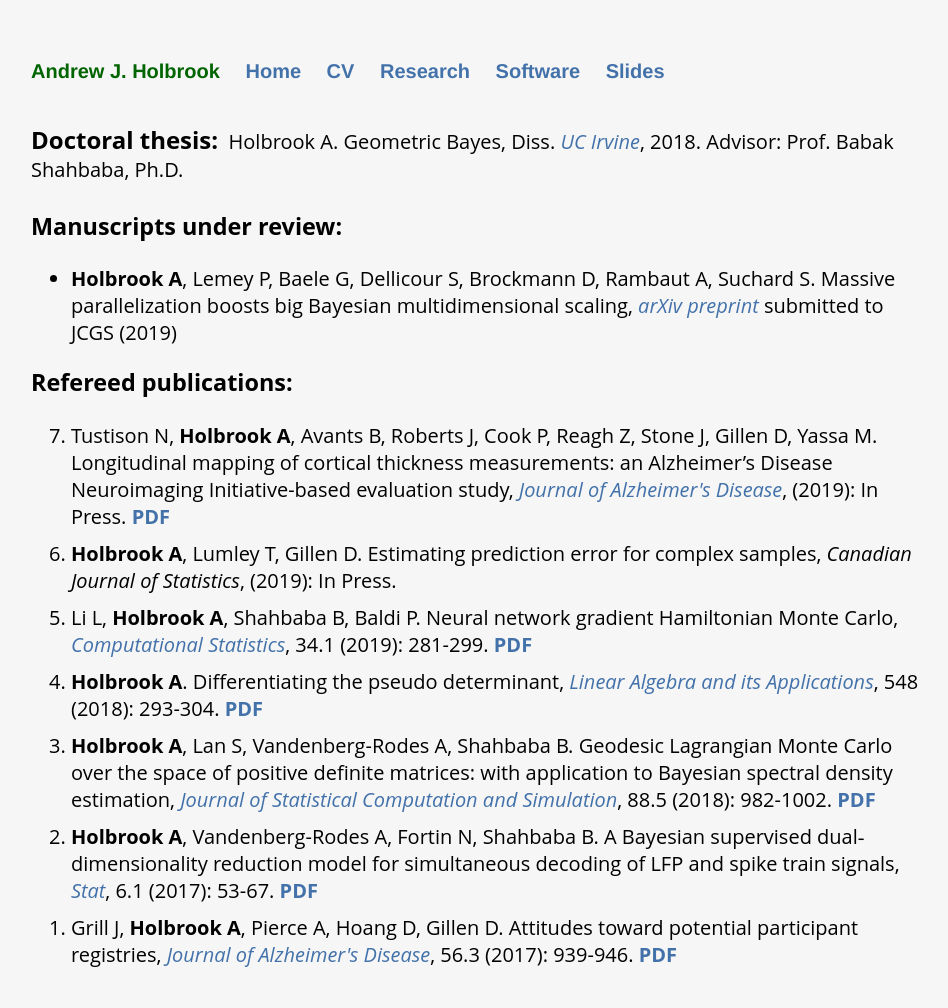
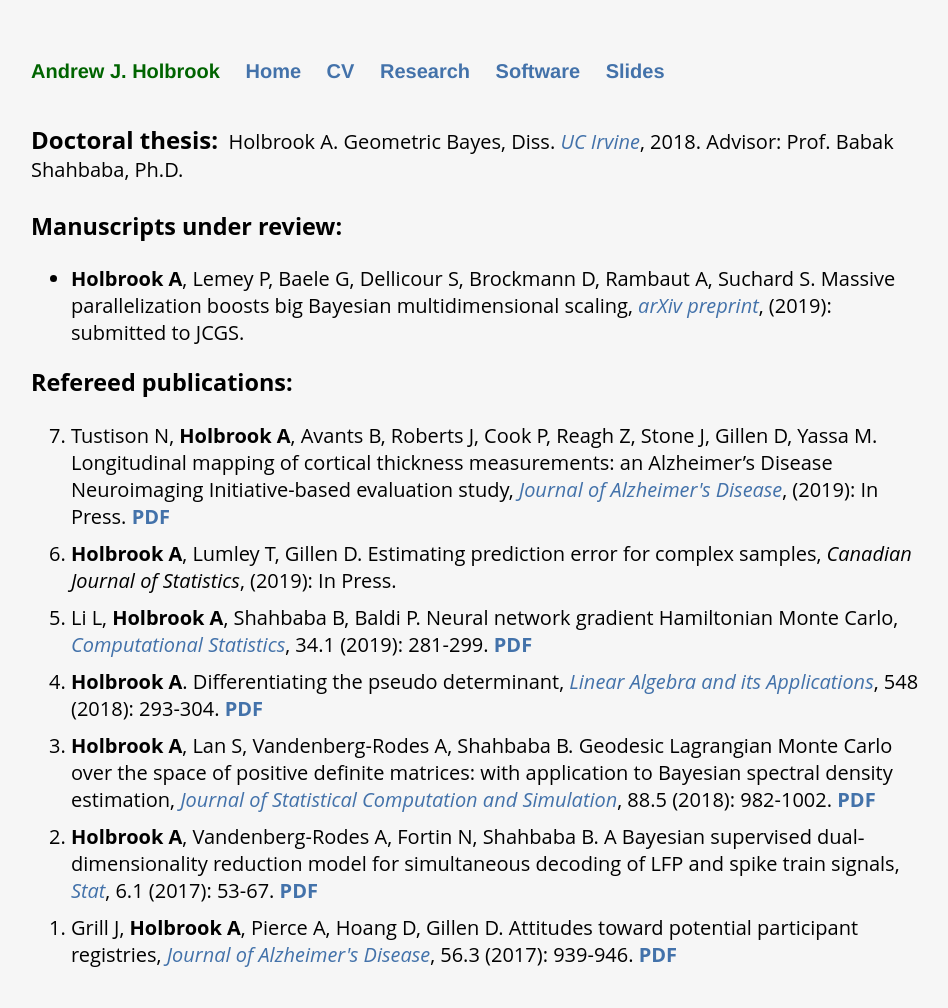
Before and after one commit to andrewjholbrook/andrewjholbrook.github.io, a Jekyll site: the page built from research.html, in a window 1280 px wide. Shown: the whole page, without its empty margins (161-1109 px from the left). Built offline with Jekyll 4.4.1, drawn with Linux system fonts in a browser that asks for light colours; a style sheet for code colours, icons or effects is not loaded.

```diff
--- a/research.html
+++ b/research.html
@@ -11,7 +11,7 @@ title: Research of Andrew Holbrook
 
   <h3>Manuscripts under review:</h3>
   <ul id="preprints">
-        <li> <b>Holbrook A</b>, Lemey P, Baele G, Dellicour S, Brockmann D, Rambaut A, Suchard S. Massive parallelization boosts big Bayesian multidimensional scaling, <i><a href="https://arxiv.org/abs/1905.04582" target="_blank">arXiv preprint</a></i> submitted to JCGS (2019)
+        <li> <b>Holbrook A</b>, Lemey P, Baele G, Dellicour S, Brockmann D, Rambaut A, Suchard S. Massive parallelization boosts big Bayesian multidimensional scaling, <i><a href="https://arxiv.org/abs/1905.04582" target="_blank">arXiv preprint</a></i>, (2019): submitted to JCGS.
             </ul>
 
   <h3>Refereed publications:</h3>
```
